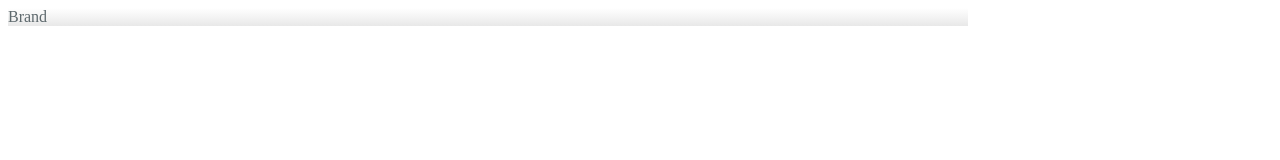
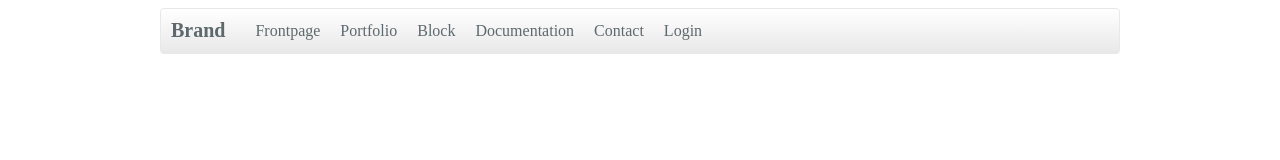
Before and after one commit to ValeriiaSidorenko/SAMPLE_HEADING, a website: page index.html in a window 1280 px wide. Drawn offline with Linux system fonts and the light colour scheme.

Commit message:
created Header

```diff
--- a/index.html
+++ b/index.html
@@ -9,7 +9,15 @@
 	<div class="Container">
 		<header>
 			<nav class="Header">
-				<a href="#" class="Text">Brand</a>
+				<a href="#" class="Text Text-Brand">Brand</a>
+				<ul class="Text HeaderList">
+					<li><a href="#" class="Text">Frontpage</a></li>
+					<li><a href="#" class="Text">Portfolio</a></li>
+					<li><a href="#" class="Text">Block</a></li>
+					<li><a href="#" class="Text">Documentation</a></li>
+					<li><a href="#" class="Text">Contact</a></li>
+					<li><a href="#" class="Text">Login</a></li>
+				</ul>
 			</nav>
 		</header>
 	</div>
--- a/src/styles/Container/Container.less
+++ b/src/styles/Container/Container.less
@@ -1,8 +1,8 @@
 .Container {
 	width: 960px;
-	margin-top: 0 auto;
+	margin: 0 auto;
+	box-sizing: border-box;
 	display: flex;
 	flex-direction: column;
 	justify-content: center;
-
 }
--- a/src/styles/Header/Header.less
+++ b/src/styles/Header/Header.less
@@ -1,5 +1,11 @@
 @background-header: linear-gradient(to bottom, #ffffff, #e8e8e8);
+@border-color-header: #e8e8e8;
 
 .Header {
+	box-sizing: border-box;
 	background-image: @background-header;
+	border: 1px solid @border-color-header;
+	border-radius: 4px;
+	display: flex;
+
 }
--- /dev/null
+++ b/src/styles/Header/HeaderList.less
@@ -0,0 +1,7 @@
+.HeaderList {
+	list-style-type: none;
+	display: flex;
+	margin-top: 3px;
+	margin-bottom: 3px;
+	box-sizing: border-box;
+}
--- a/src/styles/Text/Text.less
+++ b/src/styles/Text/Text.less
@@ -1,6 +1,13 @@
 @color-text: #5e696d;
+@background-header-hover: linear-gradient(to bottom, #e8e8e8, #ffffff);
 
 .Text {
 	text-decoration: none;
 	color: @color-text;
+	padding: 10px;
+
+	&-Brand {
+		font-size: 20px;
+		font-weight: bold;
+	}
 }
--- a/src/styles/style.less
+++ b/src/styles/style.less
@@ -1,3 +1,4 @@
 @import url(Container/Container.less);
 @import url(Header/Header.less);
 @import url(Text/Text.less);
+@import url(Header/HeaderList.less);
```
Also changed, not shown: dist/css/style.css, 1 other file.
